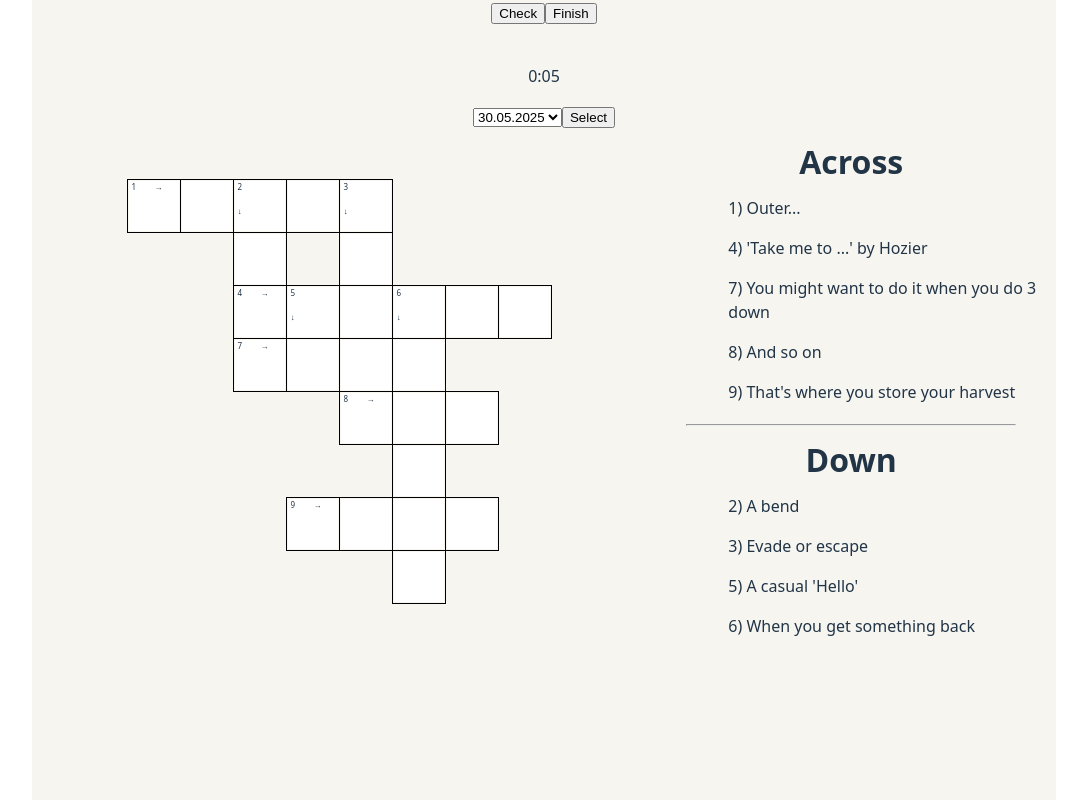
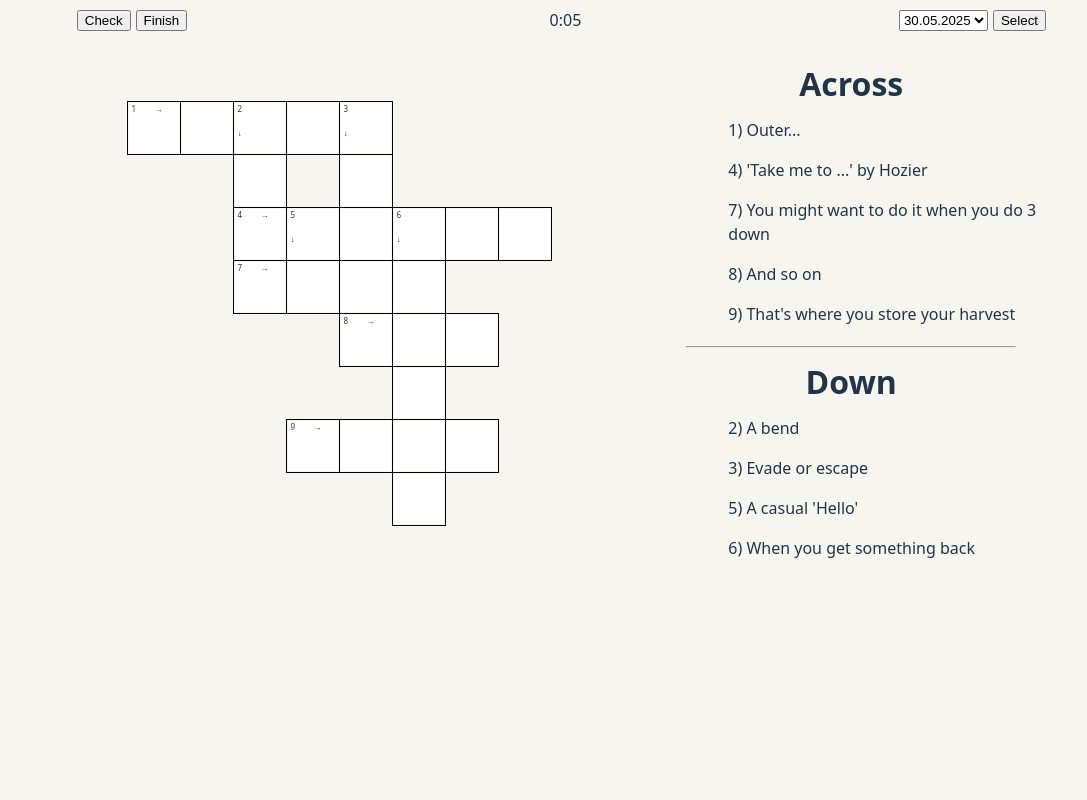
Before and after one commit to BUsuper/crossword-project, a React (Vite) app: page / in a window 1280 px wide. Shown: the whole page, without its empty margins (96-1183 px from the left). Built offline with nearby package versions, Linux system fonts and the light colour scheme.

Commit message:
Adjust componenents styles

```diff
--- a/src/app/App.css
+++ b/src/app/App.css
@@ -4,7 +4,6 @@
   margin: 0 auto;
   /*padding: 2rem;*/
   text-align: center;
-  background-color: #f7f5f0;
 
   /* disallow selection */
   -webkit-user-select: none; /* Safari */
@@ -13,6 +12,11 @@
 }
 
 #crosswordWrapprer {
-  width: 100%;
   display: flex;
 }
+
+@media (max-width: 600px) {
+    #crosswordWrapprer {
+        flex-direction: column; /* Stack components vertically */
+    }
+}
--- /dev/null
+++ b/src/components/ButtonsSection/ButtonsSection.css
@@ -0,0 +1,10 @@
+#ButtonsSection {
+    width: 180px;
+    margin: auto 10px;
+    display: flex;
+    justify-content: center;
+}
+
+input[type="button"] {
+    margin: auto 2.5px;
+}
--- a/src/components/ButtonsSection/ButtonsSection.jsx
+++ b/src/components/ButtonsSection/ButtonsSection.jsx
@@ -1,3 +1,4 @@
+import "./ButtonsSection.css";
 import { useDispatch, useSelector } from "react-redux";
 import { setHasErrors, setIsChecking, setIsEndgameModalOpen, setIsFinished } from "../../slices/statusesSlice";
 import { selectIsChecking, selectIsFinished } from "../../slices/statusesSelectors";
@@ -20,7 +21,7 @@ export function ButtonsSection() {
     }
 
     // It says "Change answers" because editing is disabled (in CrosswordCell) in checking mode
-    return <div>
+    return <div id="ButtonsSection">
         <input
             type="button"
             onClick={toggleCheck}
--- /dev/null
+++ b/src/components/CrosswordSelection/CrosswordSelection.css
@@ -0,0 +1,9 @@
+#CrosswordSelectionForm {
+    margin: auto 10px;
+    display: flex;
+    justify-content: center;
+}
+
+#CrosswordsSelection {
+    margin-right: 5px;
+}
--- a/src/components/CrosswordSelection/CrosswordSelection.jsx
+++ b/src/components/CrosswordSelection/CrosswordSelection.jsx
@@ -1,3 +1,4 @@
+import "./CrosswordSelection.css";
 import { useDispatch, useSelector } from "react-redux";
 import crosswords from "../../assets/crosswords";
 import { setSelectedCrossword } from "../../slices/selectedSlice";
@@ -22,7 +23,7 @@ export function CrosswordSelection() {
     }
 
     return (
-        <form name="CrosswordSelectionForm" onSubmit={handleSubmit}>
+        <form name="CrosswordSelectionForm" id="CrosswordSelectionForm" onSubmit={handleSubmit}>
             <select name="crosswords" id="CrosswordsSelection" disabled={isFinished}>
                 {crosswordNames.map(name =>
                     <option value={name} key={name}>{name}</option>
--- a/src/components/Header/Header.css
+++ b/src/components/Header/Header.css
@@ -1,7 +1,12 @@
 header {
-    height: 10vh;
+    height: 40px;
     width: 100%;
-    background-color: brown;
+    margin-bottom: 10px;
+
     position: sticky;
     top: 0;
+
+    display: flex;
+    justify-content: space-between;
+    align-items: center;
 }
--- a/src/components/Header/Header.jsx
+++ b/src/components/Header/Header.jsx
@@ -1,3 +1,4 @@
+import "./Header.css"
 import { ButtonsSection, Timer, CrosswordSelection } from "../../components";
 
 export function Header() {
--- a/src/components/QuestionsBlock/QuestionsBlock.css
+++ b/src/components/QuestionsBlock/QuestionsBlock.css
@@ -7,3 +7,9 @@
     margin-top: 5px;
     text-align: left;
 }
+
+@media (max-width: 600px) {
+    .question {
+        margin-left: 0;
+    }
+}
--- a/src/components/Timer/Timer.css
+++ b/src/components/Timer/Timer.css
@@ -2,3 +2,16 @@
     height: 10px;
     width: 10px;
 }
+
+#clock {
+    height: 25px;
+    margin: auto 5px;
+}
+
+#Timer {
+    flex: 1;
+
+    display: flex;
+    justify-content: center;
+    align-items: center;
+}
--- a/src/components/Timer/Timer.jsx
+++ b/src/components/Timer/Timer.jsx
@@ -26,9 +26,9 @@ export function Timer() {
         return () => clearInterval(timer);
     }, [isFinished]);
 
-    return <div>
+    return <div id="Timer">
         <img src={stopIndicator} id="stopIndicator" style={{visibility: isFinished ? "visible" : "hidden"}}></img>
-        <p>{`${(elapsedTime - elapsedTime % 60) / 60}:${String(elapsedTime % 60).padStart(2, "0")}`}</p>
+        <p id="clock">{`${(elapsedTime - elapsedTime % 60) / 60}:${String(elapsedTime % 60).padStart(2, "0")}`}</p>
     </div>
 
 }
--- a/src/index.css
+++ b/src/index.css
@@ -5,7 +5,6 @@
 
   color-scheme: light dark;
   color: rgba(255, 255, 255, 0.87);
-  background-color: #242424;
 
   font-synthesis: none;
   text-rendering: optimizeLegibility;
@@ -14,6 +13,7 @@
 }
 
 body {
+  background-color: #f7f5f0;
   margin: 0;
   display: flex;
   place-items: center;
```
